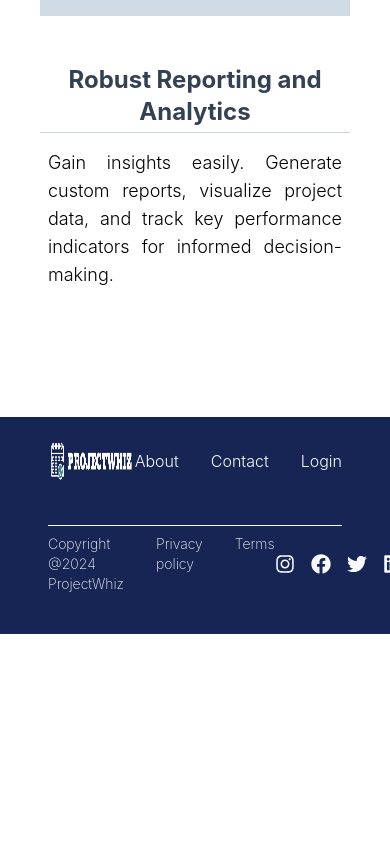
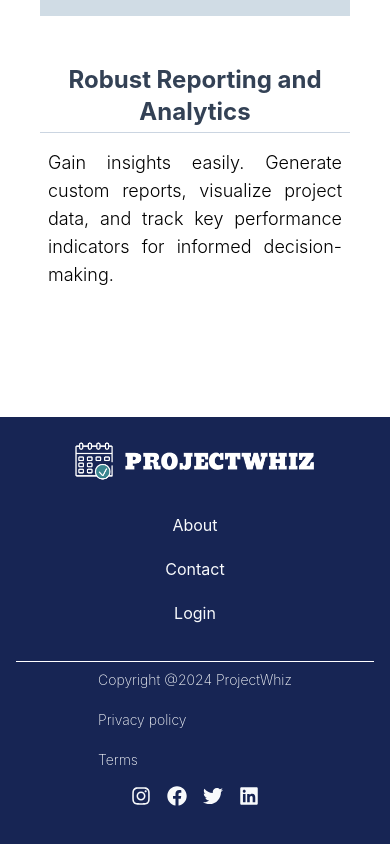
Before and after one commit to pallavee-2705/projectwhiz, a React (Create React App) app: page / in a window 390 px wide. Shown: the part 4679-5523 px from the top of the page. Before the commit the page ends 5313 px from the top, so only its background shows below. Built offline with nearby package versions, Linux system fonts and the light colour scheme.

Commit message:
made footer responsive

```diff
--- a/src/components/Footer.jsx
+++ b/src/components/Footer.jsx
@@ -2,75 +2,65 @@ import React from 'react';
 import { footerlogo } from '../assets';
 import { FaFacebook, FaTwitter, FaLinkedin, FaInstagram} from "react-icons/fa";
 import { Link } from 'react-router-dom';
+
 function Footer() {
   return (
-    <div className='bg-blue-950 text-slate-50 px-12'>
-      <div className='py-4 mt-10 flex justify-between items-center text-slate-50 w-full'>
+    <div className='bg-blue-950 text-slate-50 px-4 md:px-12'>
+      <div className='py-4 mt-10 flex flex-col md:flex-row justify-between items-center text-slate-50 w-full'>
         {/* Left side */}
-            <div>
-              <a href="/" className="cursor-pointer">
+        <div className="mb-6 md:mb-0 md:mr-auto">
+          <Link to="/">
             <img src={footerlogo} alt="footerlogo" className='h-14' />
-              </a>
+          </Link>
         </div>
 
         {/* Right side */}
-                <div className='flex font-light gap-8'>
+        <div className='flex flex-col md:flex-row items-center gap-1 md:gap-8'>
           {/* About */}
-                    <div>
-                      <Link to="/about">
+          <Link to="/about" className="mb-4 md:mb-0">
             About
           </Link>
-                    </div>
           {/* Contact */}
-                    <div>
-                    <Link to="/contact">
+          <Link to="/contact" className="mb-4 md:mb-0">
             Contact
           </Link>
-                    </div>
           {/* Login */}
-                    <div>
           <a href='/login'>
             Login
           </a>
         </div>
       </div>
-      </div>
       <hr className="border-t border-white py-1 mt-5" />
-      <div className='flex justify-between items-center pb-10'>
-      <div className='flex  gap-8 font-extralight text-sm'>
+      <div className='flex flex-col md:flex-row justify-between items-center pb-10'>
+        <div className='flex flex-col md:flex-row gap-5 md:gap-8 font-extralight text-sm mb-4 md:mb-0'>
+          {/* Copyright */}
           <div>
-              {/* copyright */}
             Copyright @2024 ProjectWhiz
           </div>
-            {/* privacy policy */}
-            <div>
+          {/* Privacy Policy */}
           <Link to="/privacypolicy">
             Privacy policy
           </Link>
-            </div>
-            {/* terms */}
-            <div>
-            <Link to="/privacypolicy">
+          {/* Terms */}
+          <Link to="/terms">
             Terms
           </Link>
         </div>
-
-      </div>
-      {/* socials */}
+        {/* Socials */}
         <div className='flex gap-4'>
-        {/* instagram */}
+          {/* Instagram */}
           <a href='https://instagram.com' target='_blank' rel='noopener noreferrer'>
             <FaInstagram style={{ fontSize: '20px' }} />
           </a>
-        {/* facebook */}
+          {/* Facebook */}
           <a href='https://facebook.com' target='_blank' rel='noopener noreferrer'>
             <FaFacebook style={{ fontSize: '20px' }}  />
           </a>
-          {/* twitter */}
+          {/* Twitter */}
           <a href='https://twitter.com' target='_blank' rel='noopener noreferrer'>
             <FaTwitter style={{ fontSize: '20px' }}  />
           </a>
-          {/* linkedin */}
+          {/* LinkedIn */}
           <a href='https://linkedin.com' target='_blank' rel='noopener noreferrer'>
             <FaLinkedin style={{ fontSize: '20px' }}  />
           </a>
```
Lines whose indentation alone changed are shown as unchanged.
